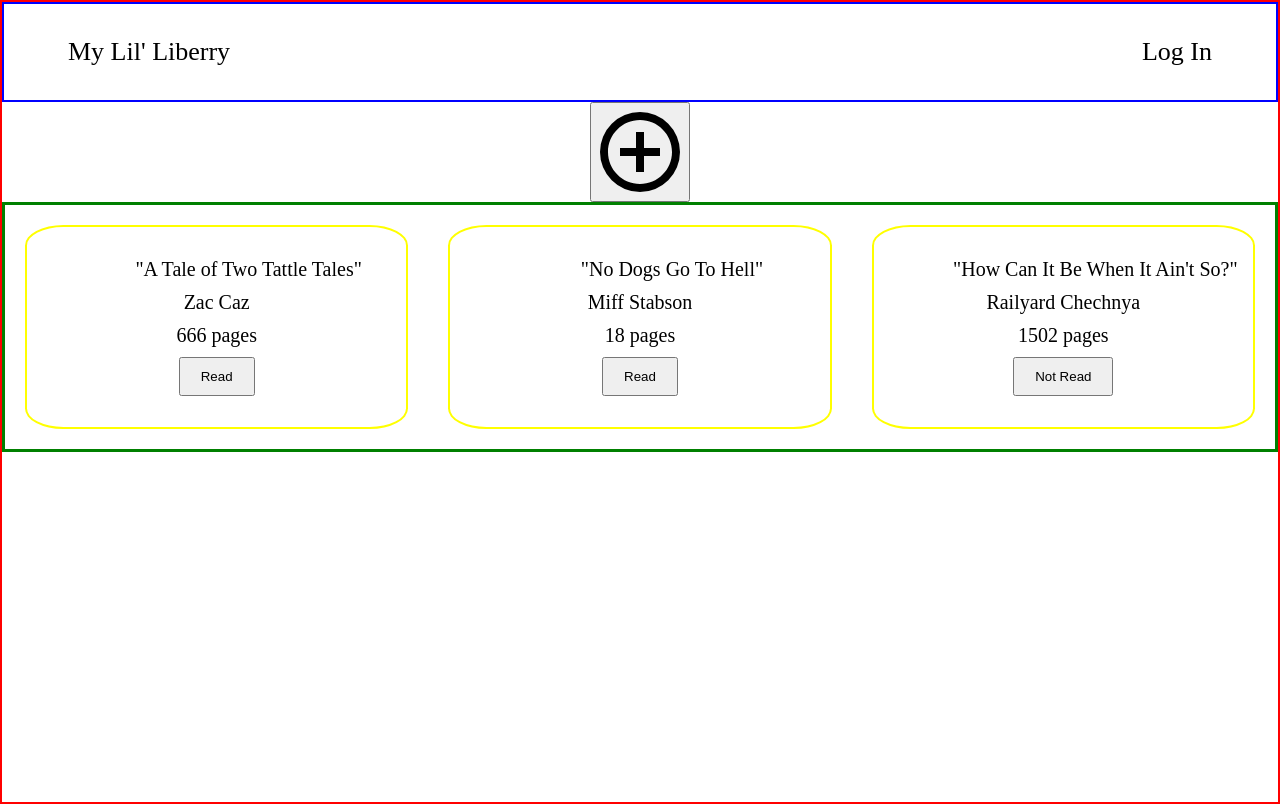
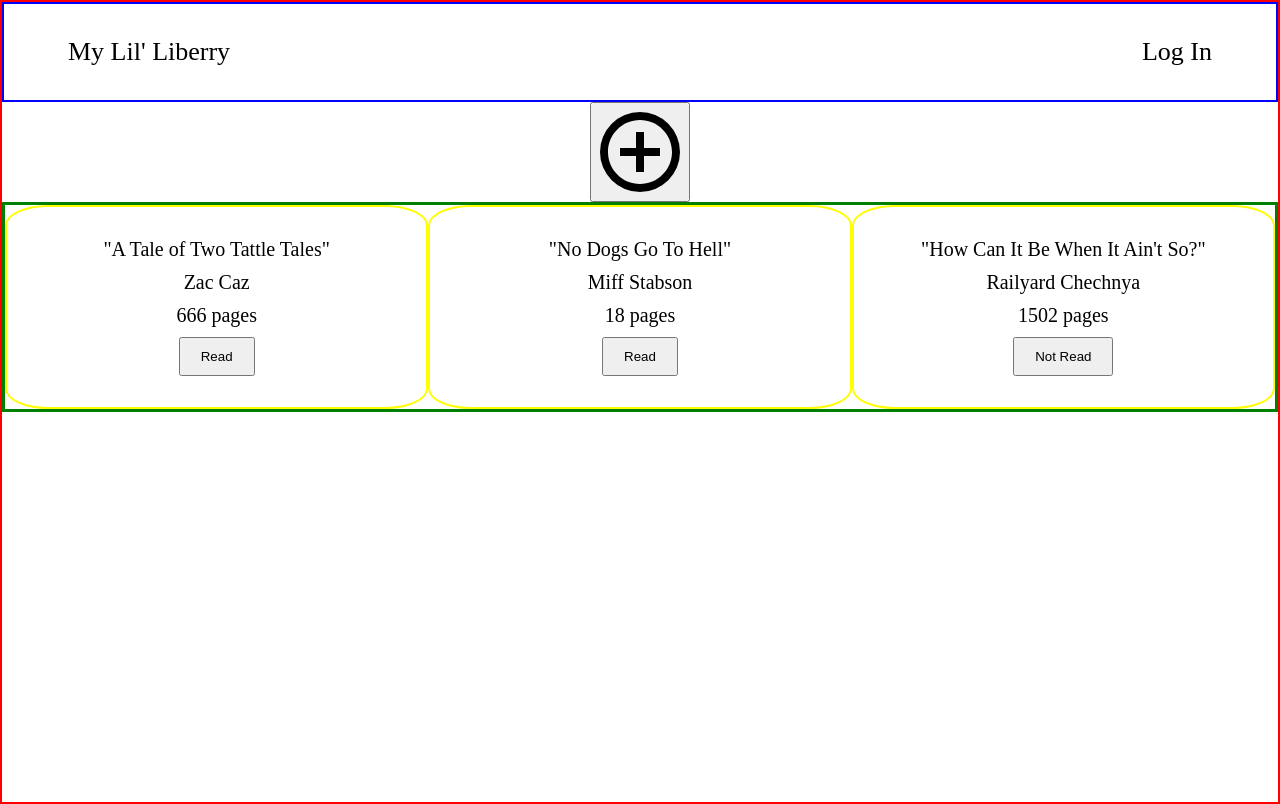
Before and after one commit to technexx/Personal-Library, a plain HTML site: page index.html in a window 1280 px wide. Drawn offline with Linux system fonts and the light colour scheme.

Commit message:
fixed alignment of book title

```diff
--- a/style.css
+++ b/style.css
@@ -34,11 +34,11 @@
     /* background-color: white; */
 }
 
-.title {
+.heading .title {
     margin-left: 5vw;
 }
 
-.log-in {
+.heading .log-in {
     margin-right: 5vw;
 }
 
@@ -52,14 +52,13 @@
     display: flex;
     flex-direction: column;
     justify-content: center;
-    align-items: center;
+    /* align-items: center; */
     height: 200px;
     font-size: 20px;
     text-align: center;
     border: 2px solid yellow;
     border-radius: 10%;
     gap: 10px;
-    margin: 20px;
 }
 
 /*top, right, bottom, left*/
```
